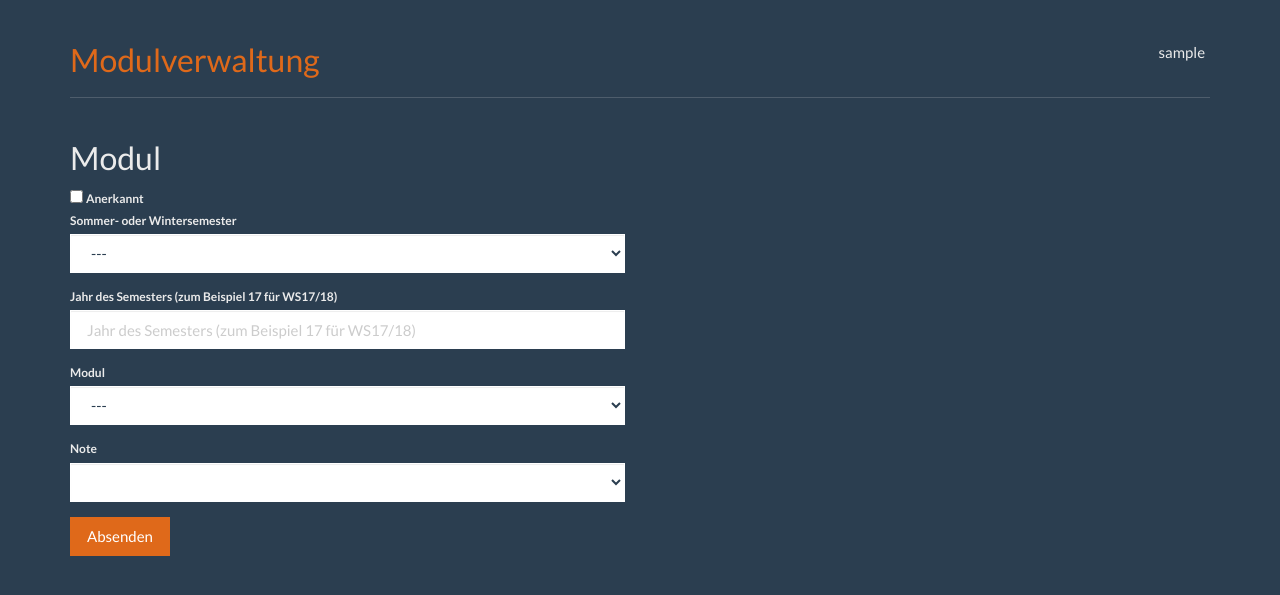
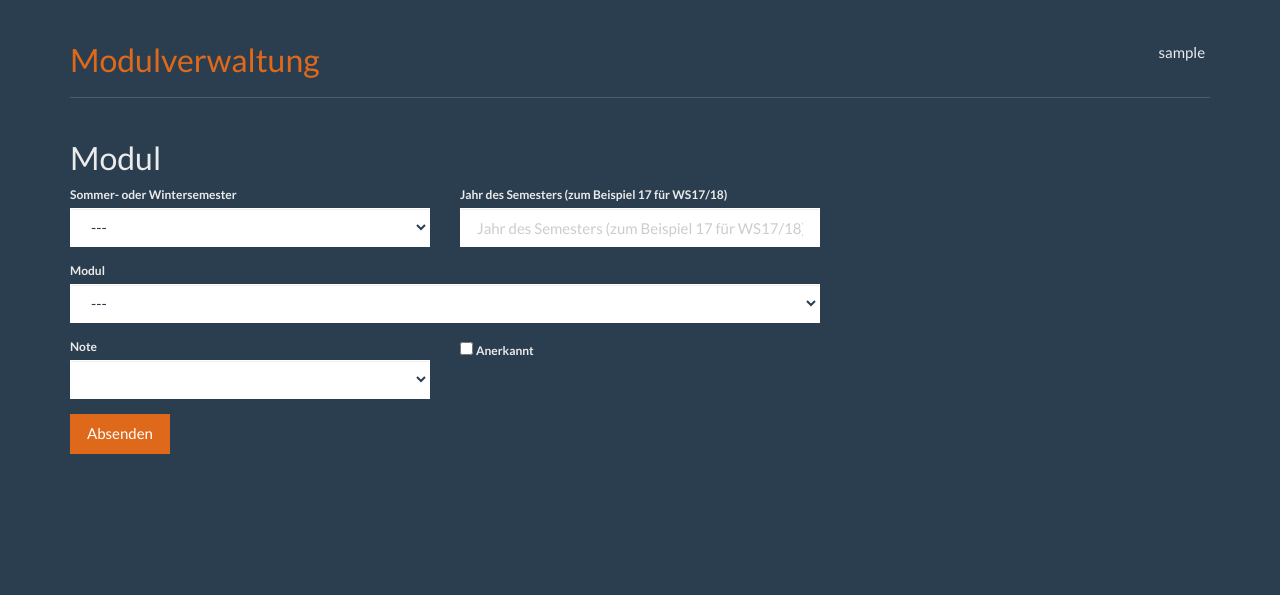
Before and after one commit to majbootred/modulverwaltungvfh, a Django app: page /assignment-new in a window 1280 px wide. Shown: the top 595 px of the page. Run offline with Django 3.2, Linux system fonts and the light colour scheme; the visitor is signed in with stand-in values (Sample User, id 1); parts of the project's set-up code (start-up, migrations or seed data) failed here and were passed over; some libraries are stand-ins or nearby versions.

Commit message:
better alignment in assignment form

```diff
--- a/app/templates/app/assignment.html
+++ b/app/templates/app/assignment.html
@@ -3,11 +3,21 @@
 
 {% block content %}
     <div class="row">
-        <div class="col-md-6 col-xs-12">
+        <div class="col-md-8 col-xs-12">
             <h2>Modul</h2>
-            <form class="form" action="{% url 'app:assignment_new' %}" method="post">
+            <form class="form" action="{% url 'app:assignment-new' %}" method="post">
                 {% csrf_token %}
-                {% bootstrap_form form %}
+            <div class="row">
+                <div class="col-md-6 col-xs-12">{% bootstrap_field form.type_of_semester%}</div>
+                <div class="col-md-6 col-xs-12">{% bootstrap_field form.year %}</div>
+            </div>
+            <div class="row">
+                <div class="col-md-12">{% bootstrap_field form.module %}</div>
+            </div>
+            <div class="row">
+                <div class="col-md-6 col-xs-12"> {% bootstrap_field form.score %}</div>
+                <div class="col-md-6 col-xs-12">{% bootstrap_field form.accredited %}</div>
+            </div>
                 {% buttons %}
                     <button type="submit" class="btn btn-primary">
                         {% bootstrap_icon "star" %} Absenden
--- a/app/templates/app/index.html
+++ b/app/templates/app/index.html
@@ -44,7 +44,7 @@
                 {% endfor %}
 
             <p>
-                <a href="{% url 'app:assignment_new' %}" class="btn btn-link" role="button">Modul hinzufügen</a>
+                <a href="{% url 'app:assignment-new' %}" class="btn btn-link" role="button">Modul hinzufügen</a>
             </p>
         </div>
     </div>
--- a/app/urls.py
+++ b/app/urls.py
@@ -5,7 +5,7 @@ app_name = 'app'
 
 urlpatterns = [
     path('', views.index_view, name='index'),
-    path('assignment-new', views.assignment_new_view, name='assignment_new'),
+    path('assignment-new', views.assignment_new_view, name='assignment-new'),
     path('assignment-edit/<int:pk>', views.assignment_edit_view, name='assignment-edit'),
     path('assignment-delete/<int:pk>', views.assignment_delete_view, name='assignment-delete'),
     path('ajax/get_modules', views.get_modules_view, name='get_modules'),
--- a/modulverwaltungvfh/settings.py
+++ b/modulverwaltungvfh/settings.py
@@ -76,7 +76,7 @@ WSGI_APPLICATION = 'modulverwaltungvfh.wsgi.application'
 
 # Database
 # https://docs.djangoproject.com/en/2.2/ref/settings/#databases
-'''
+
 DATABASES = {
      'default': {
          'ENGINE': 'django.db.backends.sqlite3',
@@ -94,7 +94,7 @@ DATABASES = {
         'HOST': 'modulverwaltungvfh.mysql.pythonanywhere-services.com',
     }
 }
-
+'''
 
 # Password validation
 # https://docs.djangoproject.com/en/2.2/ref/settings/#auth-password-validators
```
